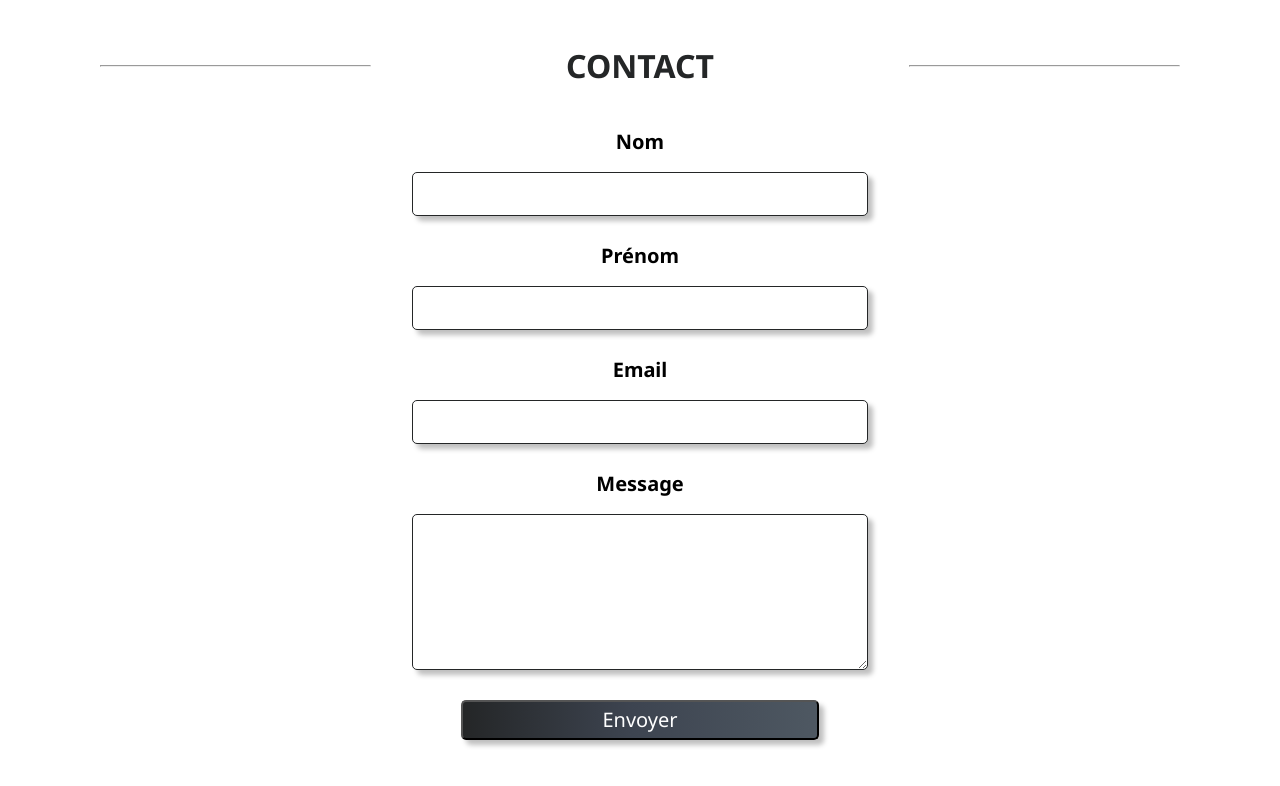
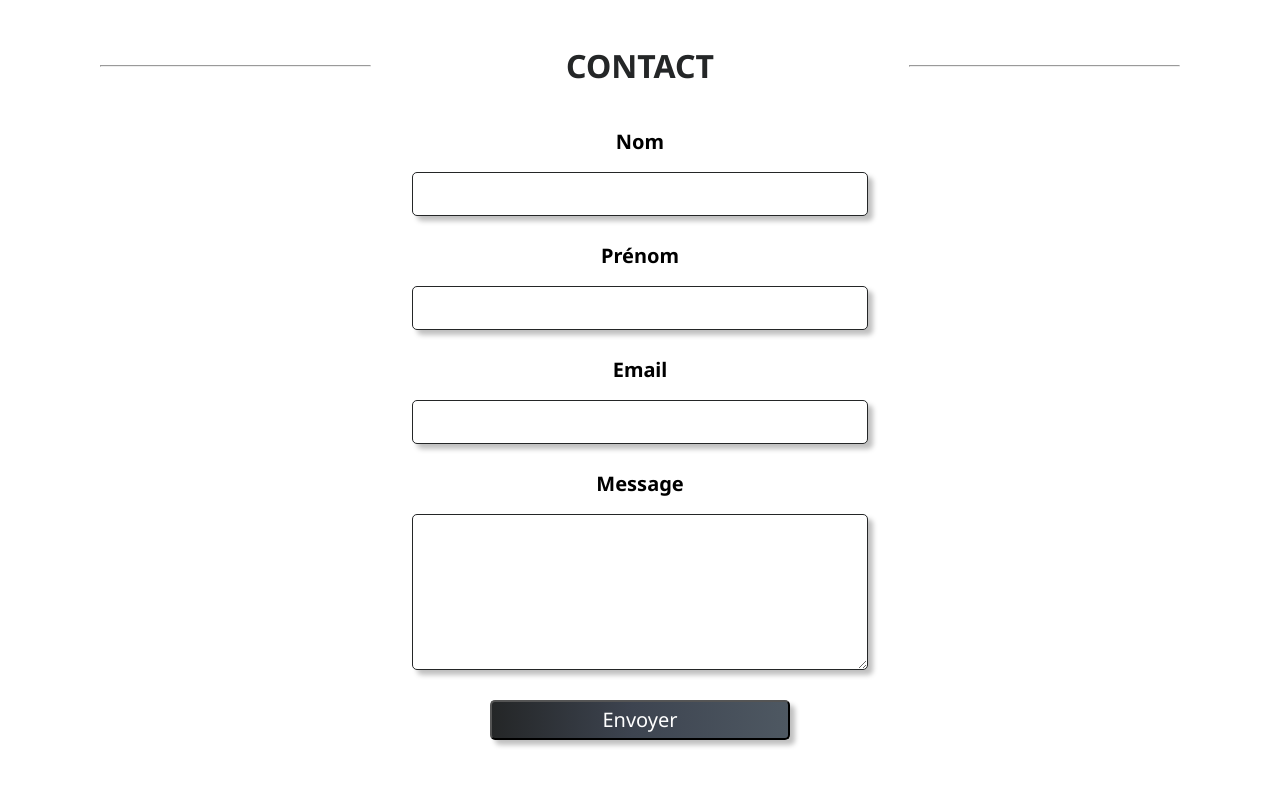
Before and after one commit to Sevrus/cdje02, a React (Vite) app: page /contact in a window 1280 px wide. Shown: the top 786 px of the page. Built offline with nearby package versions, Linux system fonts and the light colour scheme.

Commit message:
update form.jsx with EmailJS

```diff
--- a/public/css/style.css
+++ b/public/css/style.css
@@ -68,6 +68,7 @@ time, mark, audio, video {
   border-radius: 5px;
   color: #fff;
   width: 28%;
+  max-width: 300px;
   height: 30px;
   font-size: 0.875rem;
   line-height: 14px;
--- a/src/sass/components/_form.sass
+++ b/src/sass/components/_form.sass
@@ -48,6 +48,7 @@
             border-radius: 5px
             color: $white
             width: 28%
+            max-width: 300px
             height: 30px
             font-size: $fs-14
             line-height: 14px
```
Also changed, not shown: 1 other file (tests, documents, lock files or other folders).
